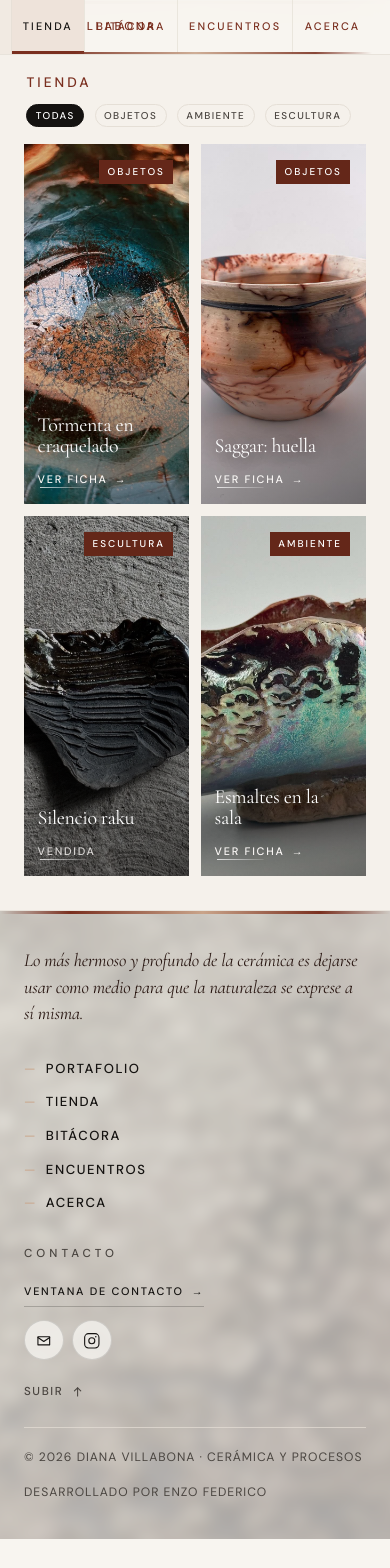
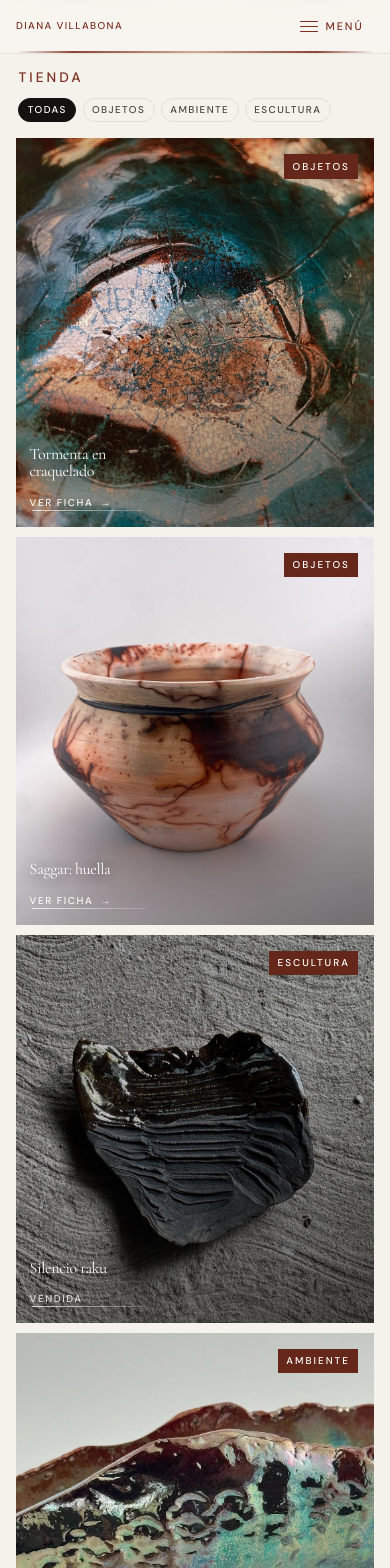
Before and after one commit to enzo369-htm/Diana-Villabona, a React (Vite) app: page /piezas in a window 390 px wide. Shown: the top 1568 px of the page. Before the commit the page ends 1539 px from the top, so only its background shows below. Built offline with nearby package versions, Linux system fonts and the light colour scheme.

Commit message:
Add mobile navigation functionality to SiteLayout and include mobile styles. Update main entry point to import mobile.css for responsive design enhancements.

```diff
--- a/src/layout/SiteLayout.tsx
+++ b/src/layout/SiteLayout.tsx
@@ -14,6 +14,7 @@ export function SiteLayout() {
   const { pathname, hash } = useLocation();
   const isHome = pathname === "/";
   const [headerHidden, setHeaderHidden] = useState(false);
+  const [mobileNavOpen, setMobileNavOpen] = useState(false);
   const [scrollY, setScrollY] = useState(0);
   const lastScrollY = useRef(0);
 
@@ -25,7 +26,13 @@ export function SiteLayout() {
     return () => document.documentElement.classList.remove("is-home");
   }, [isHome]);
 
+  useEffect(() => {
+    document.documentElement.classList.toggle("nav-open", mobileNavOpen);
+    return () => document.documentElement.classList.remove("nav-open");
+  }, [mobileNavOpen]);
+
   useLayoutEffect(() => {
+    setMobileNavOpen(false);
     setHeaderHidden(false);
     setScrollY(0);
     lastScrollY.current = 0;
@@ -78,6 +85,21 @@ export function SiteLayout() {
     return () => window.removeEventListener("scroll", onScroll);
   }, [pathname, isHome]);
 
+  useEffect(() => {
+    if (!mobileNavOpen) return;
+    const onKey = (e: KeyboardEvent) => {
+      if (e.key === "Escape") setMobileNavOpen(false);
+    };
+    window.addEventListener("keydown", onKey);
+    return () => window.removeEventListener("keydown", onKey);
+  }, [mobileNavOpen]);
+
+  useEffect(() => {
+    if (headerHidden) setMobileNavOpen(false);
+  }, [headerHidden]);
+
+  const closeMobileNav = () => setMobileNavOpen(false);
+
   return (
     <div className="app">
       <div className="app__surface">
@@ -96,10 +118,40 @@ export function SiteLayout() {
               to="/"
               end
               aria-label={`Inicio — ${SITE_NAME}`}
+              onClick={closeMobileNav}
             >
               <span className="site-top__brand-text">{SITE_NAME}</span>
             </NavLink>
-            <nav className="site-nav" aria-label="Principal">
+            <button
+              type="button"
+              className="site-nav-toggle"
+              aria-expanded={mobileNavOpen}
+              aria-controls="site-nav-panel"
+              onClick={() => setMobileNavOpen((open) => !open)}
+            >
+              <span className="site-nav-toggle__icon" aria-hidden="true" />
+              <span className="site-nav-toggle__label">
+                {mobileNavOpen ? "Cerrar" : "Menú"}
+              </span>
+            </button>
+            {mobileNavOpen ? (
+              <button
+                type="button"
+                className="site-nav-backdrop"
+                aria-label="Cerrar menú"
+                onClick={closeMobileNav}
+              />
+            ) : null}
+            <nav
+              id="site-nav-panel"
+              className={[
+                "site-nav",
+                mobileNavOpen ? "site-nav--open" : "",
+              ]
+                .filter(Boolean)
+                .join(" ")}
+              aria-label="Principal"
+            >
               <ul className="site-nav__list">
                 {nav.map(({ to, label }) => (
                   <li key={to}>
@@ -108,6 +160,7 @@ export function SiteLayout() {
                       className={({ isActive }) =>
                         isActive ? "site-nav__link is-active" : "site-nav__link"
                       }
+                      onClick={closeMobileNav}
                     >
                       {label}
                     </NavLink>
--- a/src/main.tsx
+++ b/src/main.tsx
@@ -2,6 +2,7 @@ import { StrictMode } from "react";
 import { createRoot } from "react-dom/client";
 import App from "./App";
 import "./App.css";
+import "./mobile.css";
 import { ContentProvider } from "./context/ContentContext";
 
 createRoot(document.getElementById("root")!).render(
--- /dev/null
+++ b/src/mobile.css
@@ -0,0 +1,408 @@
+/**
+ * Estilos solo para móvil (max-width: 767px).
+ * El escritorio no se modifica aquí.
+ */
+@media (max-width: 767px) {
+  :root {
+    --site-header-h: 3rem;
+    --site-nav-pad-x: 1rem;
+  }
+
+  html {
+    scroll-snap-type: none;
+  }
+
+  html.is-home {
+    scroll-behavior: auto;
+  }
+
+  html.nav-open {
+    overflow: hidden;
+  }
+
+  html.nav-open body {
+    overflow: hidden;
+    touch-action: none;
+  }
+
+  body {
+    overflow-x: clip;
+  }
+
+  /* —— Nav: menú desplegable —— */
+  .site-nav-toggle {
+    display: inline-flex;
+    align-items: center;
+    gap: 0.45rem;
+    flex-shrink: 0;
+    margin-left: auto;
+    padding: 0.35rem 0.15rem;
+    border: none;
+    background: transparent;
+    font-family: var(--sans);
+    font-size: 0.68rem;
+    font-weight: 500;
+    letter-spacing: 0.18em;
+    text-transform: uppercase;
+    color: var(--accent);
+    cursor: pointer;
+  }
+
+  .site-nav-toggle__icon {
+    display: block;
+    width: 1.15rem;
+    height: 1.5px;
+    background: currentColor;
+    border-radius: 1px;
+    box-shadow:
+      0 -5px 0 currentColor,
+      0 5px 0 currentColor;
+    transition:
+      transform 0.25s ease,
+      box-shadow 0.2s ease,
+      background 0.2s ease;
+  }
+
+  .site-nav-toggle[aria-expanded="true"] .site-nav-toggle__icon {
+    box-shadow: none;
+    transform: rotate(45deg);
+  }
+
+  .site-nav-toggle[aria-expanded="true"] .site-nav-toggle__icon::after {
+    content: "";
+    position: absolute;
+    left: 0;
+    top: 0;
+    width: 1.15rem;
+    height: 1.5px;
+    background: currentColor;
+    border-radius: 1px;
+    transform: rotate(-90deg);
+  }
+
+  .site-nav-toggle__icon {
+    position: relative;
+  }
+
+  .site-nav-toggle:focus-visible {
+    outline: 2px solid var(--accent);
+    outline-offset: 3px;
+  }
+
+  .site-top--hero .site-nav-toggle {
+    color: var(--accent);
+  }
+
+  .site-top__bar {
+    flex-wrap: nowrap;
+    align-items: center;
+    gap: 0.5rem;
+  }
+
+  .site-top--hero .site-top__bar {
+    padding: 0.7rem 1rem;
+    align-items: center;
+  }
+
+  .site-top__brand-text {
+    font-size: 0.62rem;
+    letter-spacing: 0.14em;
+    line-height: 1.3;
+  }
+
+  .site-nav {
+    position: static;
+    flex: 0 0 auto;
+  }
+
+  .site-nav-backdrop {
+    position: fixed;
+    inset: var(--site-header-h, 3rem) 0 0;
+    z-index: 18;
+    border: none;
+    padding: 0;
+    margin: 0;
+    background: rgba(20, 18, 16, 0.35);
+    cursor: pointer;
+  }
+
+  .site-nav__list {
+    position: fixed;
+    top: var(--site-header-h, 3rem);
+    left: 0;
+    right: 0;
+    z-index: 19;
+    flex-direction: column;
+    align-items: stretch;
+    max-height: min(70dvh, calc(100dvh - var(--site-header-h, 3rem)));
+    overflow-y: auto;
+    -webkit-overflow-scrolling: touch;
+    margin: 0;
+    padding: 0.35rem 0 0.75rem;
+    background: rgba(248, 245, 240, 0.98);
+    backdrop-filter: blur(12px);
+    border-bottom: 1px solid color-mix(in srgb, var(--line) 80%, transparent);
+    box-shadow: 0 14px 32px rgba(20, 18, 16, 0.1);
+    transform: translateY(-108%);
+    opacity: 0;
+    visibility: hidden;
+    pointer-events: none;
+    transition:
+      transform 0.32s cubic-bezier(0.22, 1, 0.36, 1),
+      opacity 0.25s ease,
+      visibility 0.32s;
+  }
+
+  .site-nav--open .site-nav__list {
+    transform: translateY(0);
+    opacity: 1;
+    visibility: visible;
+    pointer-events: auto;
+  }
+
+  .site-top--hero .site-nav__list {
+    background: rgba(248, 245, 240, 0.98);
+  }
+
+  .site-nav__link {
+    width: 100%;
+    min-height: 2.85rem;
+    height: auto;
+    padding: 0.75rem var(--site-nav-pad-x);
+    border-left: none;
+    border-top: 1px solid color-mix(in srgb, var(--line) 65%, transparent);
+    font-size: 0.72rem;
+    letter-spacing: 0.16em;
+    justify-content: flex-start;
+    box-shadow: none;
+  }
+
+  .site-nav__list li:first-child .site-nav__link {
+    border-top: none;
+  }
+
+  .site-top--hero .site-nav__link {
+    padding: 0.75rem var(--site-nav-pad-x);
+    border-top: 1px solid color-mix(in srgb, var(--line) 65%, transparent);
+  }
+
+  .site-top--hero .site-nav__list li:first-child .site-nav__link {
+    border-top: none;
+  }
+
+  .site-nav__link.is-active {
+    background: color-mix(in srgb, var(--accent-soft) 18%, var(--bg));
+    box-shadow: inset 3px 0 0 var(--accent);
+  }
+
+  .site-top--hero .site-nav__link.is-active {
+    text-decoration: none;
+    box-shadow: inset 3px 0 0 var(--accent);
+  }
+
+  /* —— Home: hero y secciones pantalla completa —— */
+  .hero {
+    min-height: 100svh;
+    height: 100svh;
+    max-height: 100svh;
+  }
+
+  .hero__split {
+    grid-template-columns: 1fr;
+    grid-template-rows: 1fr 1fr;
+  }
+
+  .ceramica-swiss {
+    height: auto;
+    min-height: 0;
+    max-height: none;
+    overflow: visible;
+  }
+
+  .ceramica-swiss__split {
+    display: flex;
+    flex-direction: column;
+    height: auto;
+    min-height: 0;
+  }
+
+  .ceramica-swiss__text {
+    order: 1;
+    flex: none;
+    padding: clamp(1.5rem, 5vw, 2rem) 1rem;
+  }
+
+  .ceramica-swiss__video-wrap {
+    order: 2;
+    flex: none;
+    width: 100%;
+    min-height: min(52svh, 420px);
+    height: min(52svh, 420px);
+  }
+
+  .ceramica-swiss__poem {
+    max-width: none;
+    padding-left: 1rem;
+  }
+
+  .ceramica-swiss__poem-line {
+    font-size: clamp(1.05rem, 4.2vw, 1.28rem);
+    line-height: 1.62;
+  }
+
+  .home-vitrina.home-band:has(.home-vitrina__grid) {
+    height: auto;
+    min-height: 0;
+    max-height: none;
+    overflow: visible;
+    padding-top: calc(var(--site-header-h, 3rem) + 0.85rem);
+    padding-bottom: 1.75rem;
+    --home-band-pad-x: 1rem;
+  }
+
+  .home-vitrina__head {
+    flex-direction: column;
+    align-items: flex-start;
+    gap: 0.65rem;
+  }
+
+  .home-vitrina__catalog-link {
+    margin-left: 0;
+  }
+
+  .home-vitrina__grid,
+  .piezas-catalog__grid {
+    grid-template-columns: 1fr;
+    grid-template-rows: none;
+    grid-auto-rows: minmax(240px, 46svh);
+    gap: 10px;
+  }
+
+  .home-vitrina__card h3 {
+    font-size: clamp(1rem, 4vw, 1.2rem);
+  }
+
+  .home-vitrina__tag,
+  .home-vitrina__cta {
+    font-size: 0.62rem;
+  }
+
+  .home-band {
+    --home-band-pad-x: 1rem;
+    --home-band-pad-y: 1.5rem;
+  }
+
+  /* —— Páginas internas —— */
+  .page-content--pad {
+    padding-left: 1rem;
+    padding-right: 1rem;
+    padding-top: clamp(3.75rem, 14vw, 4.5rem);
+  }
+
+  .page-content--bitacora .page-header--blog,
+  .page-content--bitacora .bita-feed--aligned {
+    margin-left: 0;
+    max-width: 100%;
+  }
+
+  .bita-feed__cover {
+    width: 100%;
+    height: clamp(200px, 52vw, 280px);
+  }
+
+  .piezas-catalog {
+    padding-left: 1rem;
+    padding-right: 1rem;
+  }
+
+  .piezas-filters {
+    gap: 0.4rem;
+  }
+
+  .portfolio-obra__grid {
+    grid-template-columns: 1fr;
+  }
+
+  .portfolio-obra__title {
+    font-size: clamp(1.65rem, 7vw, 2rem);
+  }
+
+  .portfolio-band__title {
+    font-size: clamp(0.72rem, 3.2vw, 0.82rem);
+  }
+
+  .talleres-intro {
+    height: clamp(200px, 36svh, 320px);
+  }
+
+  .page-content--talleres {
+    padding-left: 1rem;
+    padding-right: 1rem;
+  }
+
+  .sobre-mi__split {
+    gap: 1.25rem;
+  }
+
+  .sobre-mi__text p {
+    font-size: 0.98rem;
+  }
+
+  /* —— Footer —— */
+  .site-footer__inner {
+    padding-left: 1rem;
+    padding-right: 1rem;
+  }
+
+  .site-footer__quote p {
+    font-size: clamp(1.05rem, 4.5vw, 1.25rem);
+  }
+
+  .site-footer__credit-row {
+    flex-direction: column;
+    align-items: flex-start;
+    gap: 0.65rem;
+  }
+
+  .site-footer__developer {
+    margin-left: 0;
+    text-align: left;
+    font-size: 0.7rem;
+  }
+
+  /* —— Contacto —— */
+  .contacto-page {
+    padding-left: 1rem;
+    padding-right: 1rem;
+  }
+
+  .contacto-form {
+    padding: clamp(1.25rem, 5vw, 1.75rem);
+  }
+}
+
+/* Toggle oculto en escritorio */
+.site-nav-toggle,
+.site-nav-backdrop {
+  display: none;
+}
+
+@media (max-width: 767px) {
+  .site-nav-toggle {
+    display: inline-flex;
+  }
+
+  .site-nav-backdrop {
+    display: block;
+  }
+}
+
+@media (prefers-reduced-motion: reduce) {
+  @media (max-width: 767px) {
+    .site-nav__list,
+    .site-nav-toggle__icon::before,
+    .site-nav-toggle__icon::after {
+      transition: none;
+    }
+  }
+}
```
